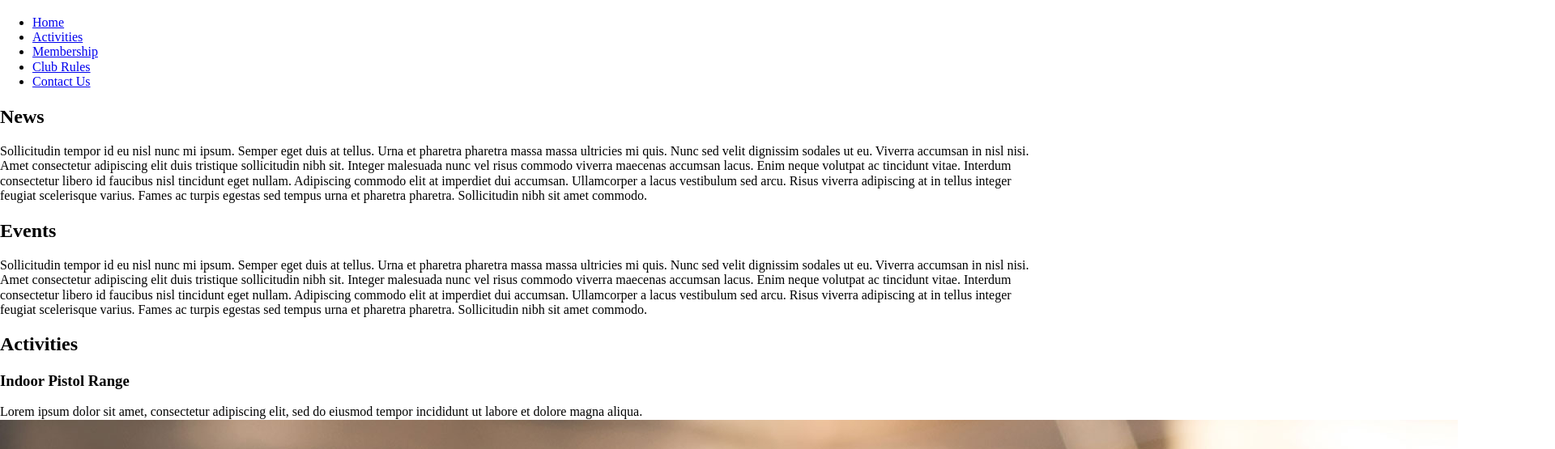
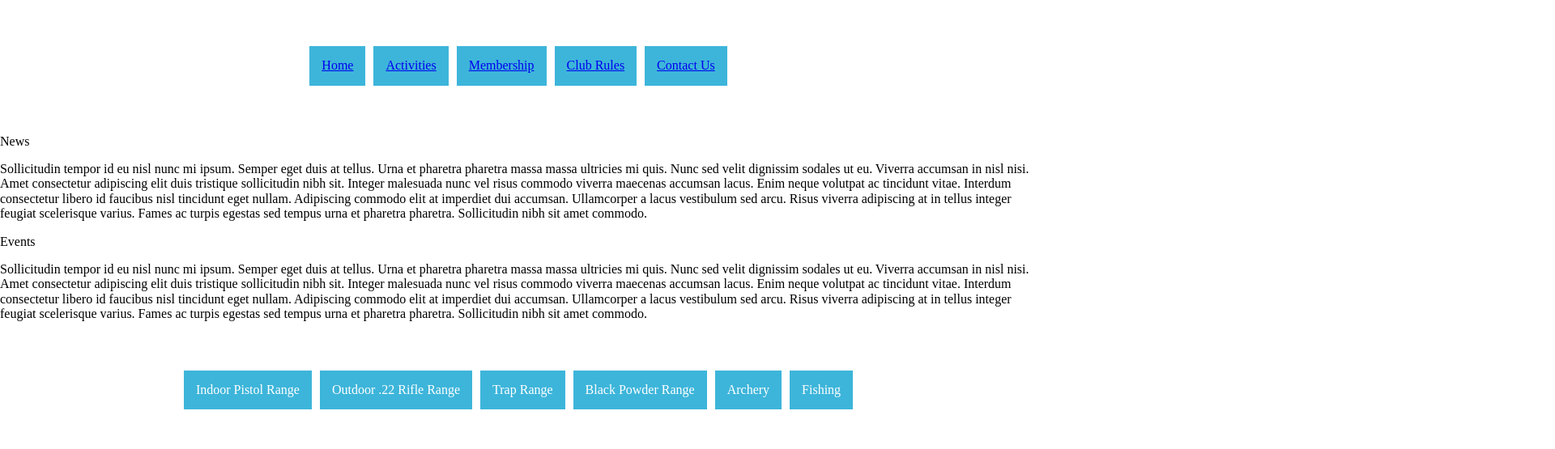
Before and after one commit to dranderson21/jcsc, a plain HTML site: page index.html in a window 1280 px wide. Shown: the part 61-616 px from the top of the page at 81% size, 1920 px wide, since content can reach past the window. Drawn offline with Linux system fonts and the light colour scheme.

Commit message:
experimenting with flexbox

```diff
--- a/css/styles.css
+++ b/css/styles.css
@@ -1,3 +1,54 @@
-.wrapper  {
-  margin: 0 auto;
+/*
+==========================================
+Styles
+==========================================
+*/
+
+.main-nav-container {
+  list-style: none;
+  padding: 10px;
+  background: #fff;
+  border-radius: 5px;
+  margin: 45px auto;
 }
+
+.nav {
+  color: #fff;
+  padding: 15px;
+  margin: 5px;
+  background: #3db5da
+}
+
+.activities-container {
+  padding: 10px;
+  background: #fff;
+  border-radius: 5px;
+  margin: 45px auto;
+}
+
+.activity {
+  color: #fff;
+  padding: 15px;
+  margin: 5px;
+  background: #3db5da
+}
+
+
+
+/*
+==========================================
+Flexbox
+==========================================
+*/
+
+.main-nav-container {
+  display: flex;
+  flex-wrap: wrap;
+  justify-content: center;
+}
+
+.activities-container {
+  display: flex;
+  flex-wrap: wrap;
+  justify-content: center;
+}
--- a/index.html
+++ b/index.html
@@ -1,65 +1,65 @@
 <!DOCTYPE html>
+
 <html lang="en">
+
 <head>
+
     <meta charset="UTF-8">
+
     <meta name="viewport" content="width=device-width, initial-scale=1.0">
+
     <meta http-equiv="X-UA-Compatible" content="ie=edge">
+
     <title>JCSC</title>
+
     <link rel="stylesheet" href="css/normalize.css">
+
     <link rel="stylesheet" href="css/styles.css">
+
 </head>
+
 <body>
-    <div class="wrapper">
-        <header class="main-header">
-            <h1 class="name"><a href="#">Jefferson County Sportsmen's Club</a></h1>
-            <ul class="main-nav">
-                <li><a href="#">Home</a></li>
-                <li><a href="#activities">Activities</a></li>
-                <li><a href="#membership">Membership</a></li>
-                <li><a href="#rules">Club Rules</a></li>
-                <li><a href="#contact">Contact Us</a></li>
-            </ul>
-        </header>
-        <h2 id="news">News</h2>
+
+    <h1 class="name"><a href="#">Jefferson County Sportsmen's Club</a></h1>
+
+        <ul class="main-nav-container">
+            <li class="nav home"><a href="#">Home</a></li>
+            <li class="nav activities"><a href="#">Activities</a></li>
+            <li class="nav membership"><a href="#">Membership</a></li>
+            <li class="nav rules"><a href="#">Club Rules</a></li>
+            <li class="nav contact"><a href="#">Contact Us</a></li>
+        </ul>
+
+        <p>News</p>
         Sollicitudin tempor id eu nisl nunc mi ipsum. Semper eget duis at tellus. Urna et pharetra pharetra massa massa ultricies mi quis. Nunc sed velit dignissim sodales ut eu. Viverra accumsan in nisl nisi. Amet consectetur adipiscing elit duis tristique sollicitudin nibh sit. Integer malesuada nunc vel risus commodo viverra maecenas accumsan lacus. Enim neque volutpat ac tincidunt vitae. Interdum consectetur libero id faucibus nisl tincidunt eget nullam. Adipiscing commodo elit at imperdiet dui accumsan. Ullamcorper a lacus vestibulum sed arcu. Risus viverra adipiscing at in tellus integer feugiat scelerisque varius. Fames ac turpis egestas sed tempus urna et pharetra pharetra. Sollicitudin nibh sit amet commodo.
 
-        <h2 id="events">Events</h2>
+        <p>Events</p>
         Sollicitudin tempor id eu nisl nunc mi ipsum. Semper eget duis at tellus. Urna et pharetra pharetra massa massa ultricies mi quis. Nunc sed velit dignissim sodales ut eu. Viverra accumsan in nisl nisi. Amet consectetur adipiscing elit duis tristique sollicitudin nibh sit. Integer malesuada nunc vel risus commodo viverra maecenas accumsan lacus. Enim neque volutpat ac tincidunt vitae. Interdum consectetur libero id faucibus nisl tincidunt eget nullam. Adipiscing commodo elit at imperdiet dui accumsan. Ullamcorper a lacus vestibulum sed arcu. Risus viverra adipiscing at in tellus integer feugiat scelerisque varius. Fames ac turpis egestas sed tempus urna et pharetra pharetra. Sollicitudin nibh sit amet commodo.
 
-        <h2 id="activities">Activities</h2>
+        <div class="activities-container">
 
-        <h3 id="pistol">Indoor Pistol Range</h3>
-        Lorem ipsum dolor sit amet, consectetur adipiscing elit, sed do eiusmod tempor incididunt ut labore et dolore magna aliqua.
-        <img src="images/pistol.jpg">
+            <div class="pistol activity">Indoor Pistol Range</div>
 
-        <h3 id="outdoor-rifle">Outdoor .22 Rifle Range</h3>
-        Lorem ipsum dolor sit amet, consectetur adipiscing elit, sed do eiusmod tempor incididunt ut labore et dolore magna aliqua.
-        <img src="images/22range.jpg">
+            <div class="outdoor-22 activity">Outdoor .22 Rifle Range</div>
 
-        <h3 id="trap">Trap Range</h3>
-        Lorem ipsum dolor sit amet, consectetur adipiscing elit, sed do eiusmod tempor incididunt ut labore et dolore magna aliqua.
-        <img src="images/trap.jpg">
+            <div class="trap activity">Trap Range</div>
 
-        <h3 id="black-powder">Black Powder Range</h3>
-        Lorem ipsum dolor sit amet, consectetur adipiscing elit, sed do eiusmod tempor incididunt ut labore et dolore magna aliqua.
-        <img src="images/blackpowder.jpeg">
+            <div class="black-powder activity">Black Powder Range</div>
 
-        <h3 id="archery">Archery</h3>
-        Lorem ipsum dolor sit amet, consectetur adipiscing elit, sed do eiusmod tempor incididunt ut labore et dolore magna aliqua.
-        <img src="images/archery.jpeg">
+            <div class="archery activity">Archery</div>
 
-        <h3 id="fishing">Fishing</h3>
-        Lorem ipsum dolor sit amet, consectetur adipiscing elit, sed do eiusmod tempor incididunt ut labore et dolore magna aliqua.
-        <img src="images/fishing.jpg">
+            <div class="fishing activity">Fishing</div>
 
-        <h2 id="membership">Membership</h2>
+        </div>
+
+        <h2>Membership</h2>
         <p>Lorem ipsum dolor sit amet, consectetur adipiscing elit, sed do eiusmod tempor incididunt ut labore et dolore magna aliqua. Egestas integer eget aliquet nibh praesent tristique magna. Nisi est sit amet facilisis. Mattis aliquam faucibus purus in massa tempor nec. Est ante in nibh mauris cursus mattis. Accumsan in nisl nisi scelerisque. Lectus vestibulum mattis ullamcorper velit sed ullamcorper morbi tincidunt ornare. Feugiat nibh sed pulvinar proin gravida hendrerit. Eget nunc lobortis mattis aliquam faucibus purus in massa tempor. Sit amet mattis vulputate enim. Tortor id aliquet lectus proin nibh nisl condimentum id venenatis. Scelerisque felis imperdiet proin fermentum. Ut sem nulla pharetra diam sit. Urna duis convallis convallis tellus. Pellentesque adipiscing commodo elit at.</p>
 
-        <h2 id="rules">Club Rules</h2>
+        <h2>Club Rules</h2>
         <p>Lorem ipsum dolor sit amet, consectetur adipiscing elit, sed do eiusmod tempor incididunt ut labore et dolore magna aliqua. Egestas integer eget aliquet nibh praesent tristique magna. Nisi est sit amet facilisis. Mattis aliquam faucibus purus in massa tempor nec. Est ante in nibh mauris cursus mattis. Accumsan in nisl nisi scelerisque. Lectus vestibulum mattis ullamcorper velit sed ullamcorper morbi tincidunt ornare. Feugiat nibh sed pulvinar proin gravida hendrerit. Eget nunc lobortis mattis aliquam faucibus purus in massa tempor. Sit amet mattis vulputate enim. Tortor id aliquet lectus proin nibh nisl condimentum id venenatis. Scelerisque felis imperdiet proin fermentum. Ut sem nulla pharetra diam sit. Urna duis convallis convallis tellus. Pellentesque adipiscing commodo elit at.</p>
         <p>Sollicitudin tempor id eu nisl nunc mi ipsum. Semper eget duis at tellus. Urna et pharetra pharetra massa massa ultricies mi quis. Nunc sed velit dignissim sodales ut eu. Viverra accumsan in nisl nisi. Amet consectetur adipiscing elit duis tristique sollicitudin nibh sit. Integer malesuada nunc vel risus commodo viverra maecenas accumsan lacus. Enim neque volutpat ac tincidunt vitae. Interdum consectetur libero id faucibus nisl tincidunt eget nullam. Adipiscing commodo elit at imperdiet dui accumsan. Ullamcorper a lacus vestibulum sed arcu. Risus viverra adipiscing at in tellus integer feugiat scelerisque varius. Fames ac turpis egestas sed tempus urna et pharetra pharetra. Sollicitudin nibh sit amet commodo.</p>
 
-        <h2 id="contact">Contact Us</h2>
+        <h2>Contact Us</h2>
         <p>Accumsan in nisl nisi scelerisque. Lectus vestibulum mattis ullamcorper velit sed ullamcorper morbi tincidunt ornare. Feugiat nibh sed pulvinar proin gravida hendrerit. Eget nunc lobortis mattis aliquam faucibus purus in massa tempor. Sit amet mattis vulputate enim.</p>
 
     </div>
```
